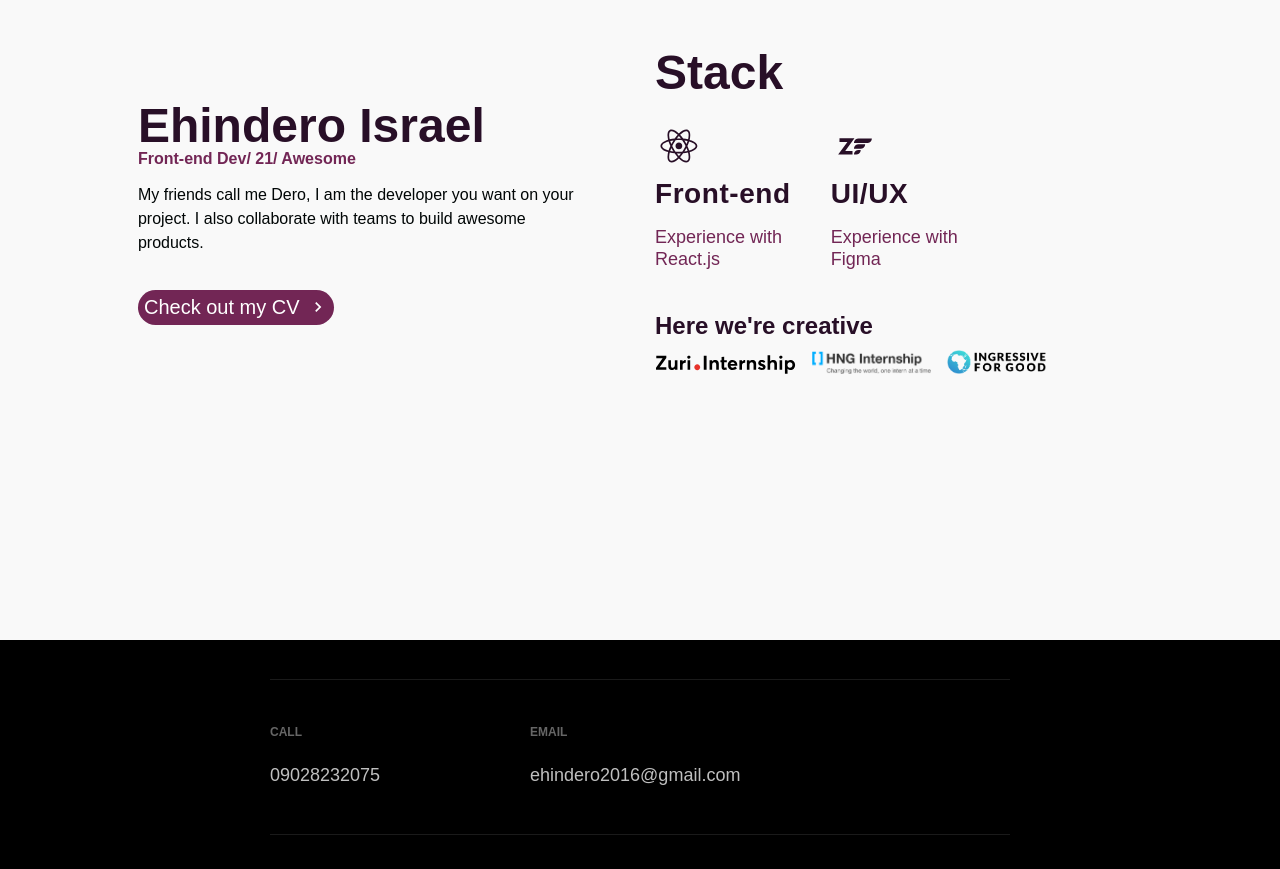
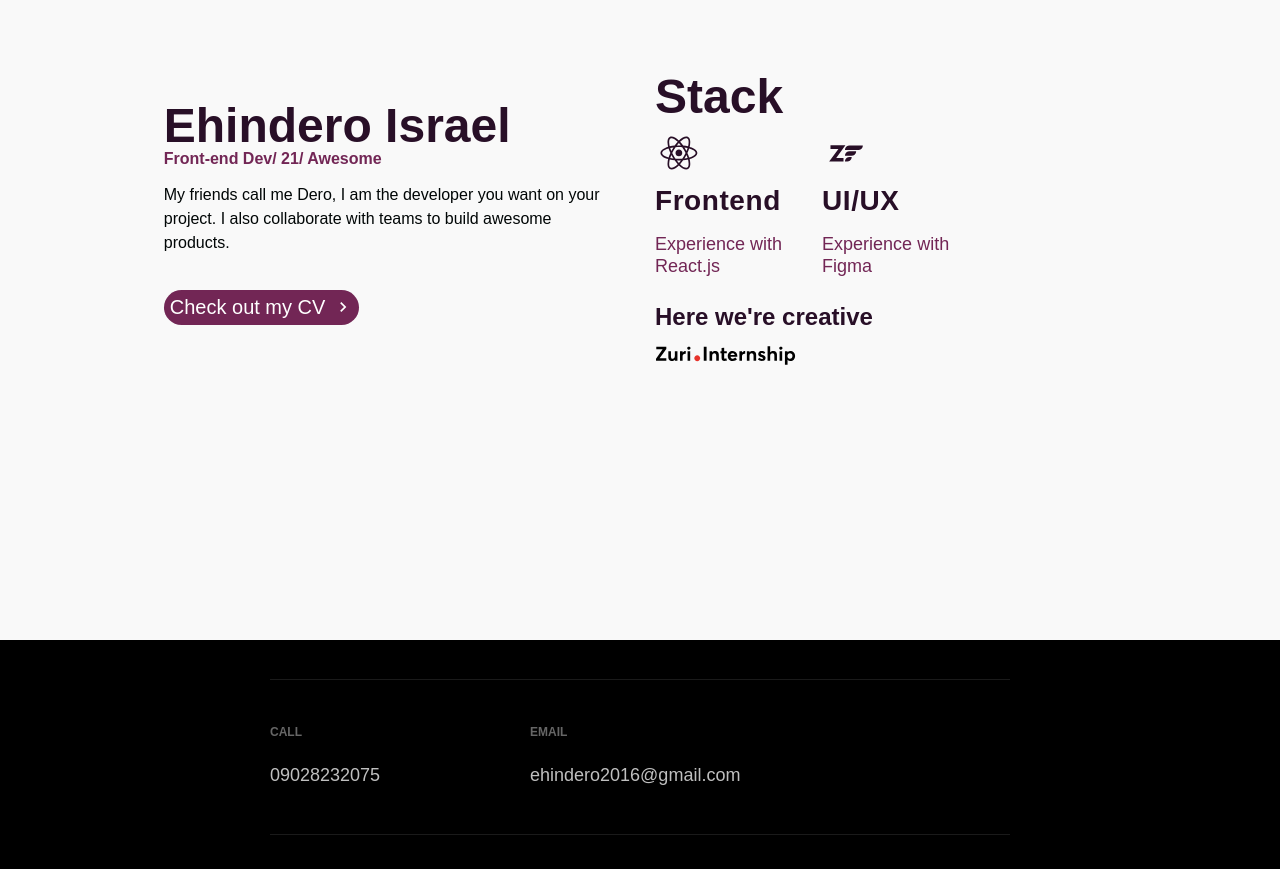
Before and after one commit to TheIsrael1/MyZuriResume, a React (Create React App) app: page / in a window 1280 px wide. Shown: the part 960-1829 px from the top of the page. Built offline with nearby package versions, Linux system fonts and the light colour scheme.

Commit message:
'latest'

```diff
--- a/src/components/ResumeSection/ResumeElements.js
+++ b/src/components/ResumeSection/ResumeElements.js
@@ -48,7 +48,7 @@ display: flex;
   grid-area: col1;
  `
   export const Column2 = styled.div`
-  margin-bottom: 15px;
+  margin: 42px 0;
   padding: 0 15px;
   grid-area: col2;
  `
@@ -92,7 +92,7 @@ display: flex;
   display: grid;
   grid-template-columns: repeat(3, 1fr);
   gap: 40px;
-  margin: 3rem 0;
+  margin: 2rem 0;
 
   @media  @media screen and (max-width: 768px){
     margin: 64px 0;
--- a/src/components/ResumeSection/index.js
+++ b/src/components/ResumeSection/index.js
@@ -56,7 +56,7 @@ const ResumeSection = () =>{
                             <ListItem>
                             <DiReact size="3rem"/>
                             <ListContainer>
-                                <ListTitle>Front-end</ListTitle>
+                                <ListTitle>Frontend</ListTitle>
                                 <ListParagraph>
                                 Experience with <br />
                                 React.js
@@ -77,8 +77,6 @@ const ResumeSection = () =>{
                         <BottomLine>Here we're creative</BottomLine>
                         <TopLine>
                         <LogoLink href="https://internship.zuri.team/"><Logo src={Zuri}/></LogoLink>
-                        <LogoLink href="https://hng.tech/"><Logo src={Hng}/></LogoLink>
-                        <LogoLink href="https://ingressive.org/"><Logo src={I4G}/></LogoLink>
                         </TopLine>
                         </Column2>
                     </ResumeRow>
```
